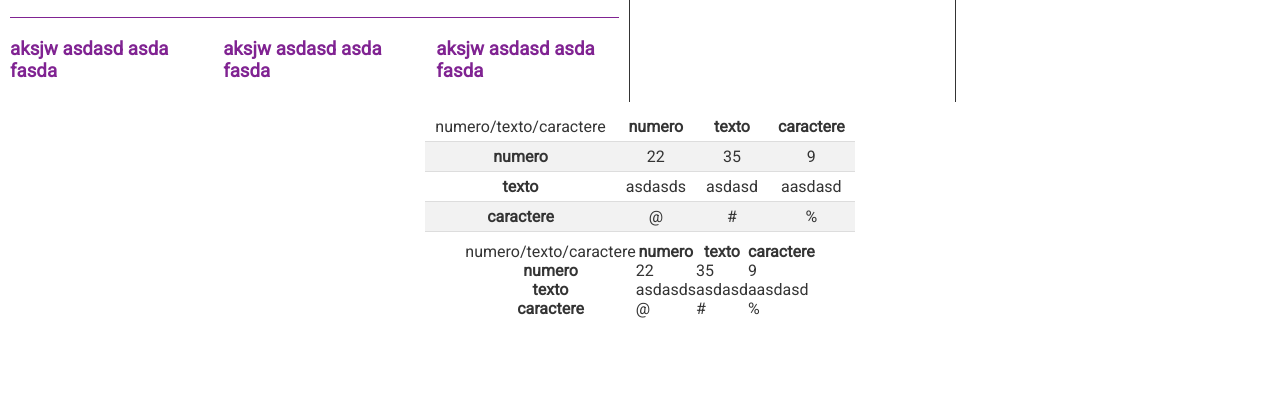
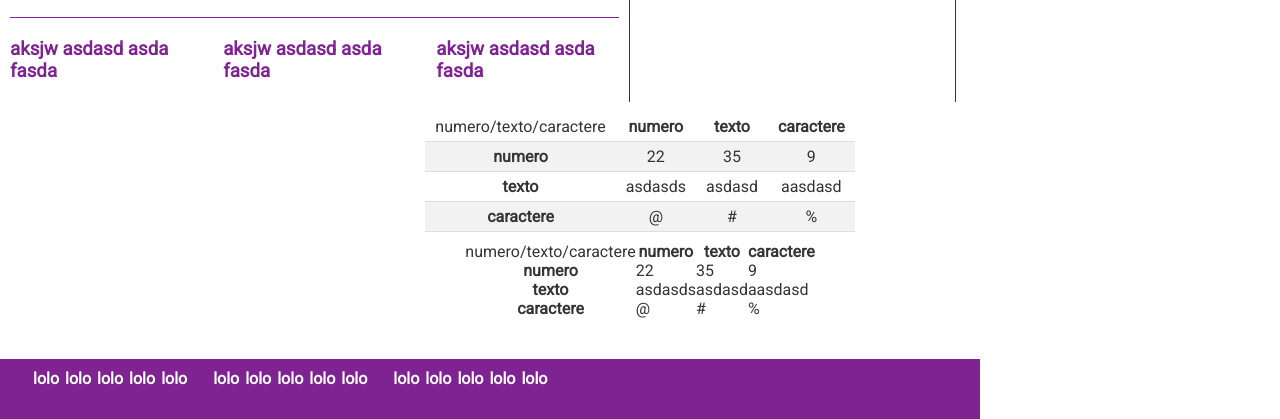
Before and after one commit to erisenrholanda/first-site, a plain HTML site: page www/index.html in a window 1280 px wide. Shown: the part 381-800 px from the top of the page. Drawn offline with nearby package versions, Linux system fonts and the light colour scheme.

Commit message:
adicionei um rodapé ao site

```diff
--- a/www/index.html
+++ b/www/index.html
@@ -130,7 +130,29 @@
                         <td>%</td>
                     </tr>
                 </table>
-
+                <div class="rodape">
+                    <ul class="left">
+                        <li><a href="#">lolo</a></li>
+                        <li><a href="#">lolo</a></li>
+                        <li><a href="#">lolo</a></li>
+                        <li><a href="#">lolo</a></li>
+                        <li><a href="#">lolo</a></li>
+                    </ul>
+                    <ul class="center">
+                        <li><a href="#">lolo</a></li>
+                        <li><a href="#">lolo</a></li>
+                        <li><a href="#">lolo</a></li>
+                        <li><a href="#">lolo</a></li>
+                        <li><a href="#">lolo</a></li>
+                    </ul>
+                    <ul class="right">
+                        <li><a href="#">lolo</a></li>
+                        <li><a href="#">lolo</a></li>
+                        <li><a href="#">lolo</a></li>
+                        <li><a href="#">lolo</a></li>
+                        <li><a href="#">lolo</a></li>
+                    </ul>
+                </div>
             </div>
         </main>
     </body>
--- a/www/styles/main.css
+++ b/www/styles/main.css
@@ -198,6 +198,41 @@ header .wrapper .menu-item:hover a {
 .wrapper .tabela tr:hover td:last-child {
     border-radius: 0px 10px 0 0px;
 }
+.wrapper .rodape {
+    padding: 10px;
+    color: white;
+    background-color: rgba(128, 35, 146, 1);
+    display: flex;
+    flex-direction: row;
+    position: absolute;
+    bottom: 0;
+    width: 75%;
+    height: 5%;
+}
+.wrapper .rodape .left {
+    padding-left: 20px;
+    display: flex;
+    flex-direction: row;
+    position: relative;
+
+}
+.wrapper .rodape .center {
+    padding-left: 20px;
+    display: flex;
+    flex-direction: row;
+    position: relative;
+}
+.wrapper .rodape .right {
+    padding-left: 20px;
+    display: flex;
+    flex-direction: row;
+    /* position: relative; */
+    float: right;
+}
+.wrapper .rodape ul li a{
+    color: white;
+    border: 3px solid rgba(128, 35, 146, 1);
+}
 @keyframes shaketable {
     0%, 100% {
         transform: translate(0px, 0px);
```
